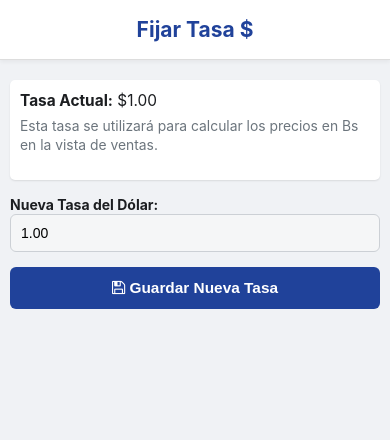
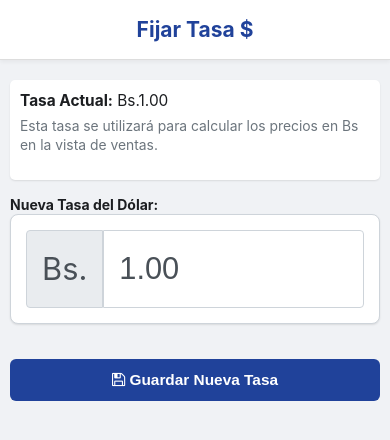
Before and after one commit to manuel-marg/ADH-Control-de-Ventas, a website: page www/tasa.html in a window 390 px wide. Drawn offline with Linux system fonts and the light colour scheme; some packages are replaced by stand-ins of ours.

Commit message:
Cambios en la vista de fijas tasa para que se vea mejor

```diff
--- a/www/css/index.css
+++ b/www/css/index.css
@@ -162,7 +162,6 @@ button:hover {
 
 #menu-section button {
     margin-bottom: 10px;
-    text-align: left;
     font-size: 1.1em; /* Increased font size */
 }
 
@@ -418,3 +417,61 @@ a:hover {
     margin-top: 5px;
     text-align: right;
 }
+
+.large-input {
+    padding: 15px; /* Aumentar el padding para hacer el input más grande */
+    font-size: 2em; /* Aumentar el tamaño del texto */
+}
+
+.input-group-custom {
+    display: flex;
+    align-items: center;
+    margin-bottom: 15px;
+    border: 1px solid #ced4da;
+    border-radius: .25rem;
+    overflow: hidden;
+}
+
+.input-group-prepend-custom {
+    display: flex;
+    align-items: center;
+    padding: 15px;
+    font-size: 2em; /* Keep user's requested font size */
+    font-weight: 400;
+    line-height: 1.5;
+    color: #495057;
+    text-align: center;
+    white-space: nowrap;
+    background-color: #e9ecef;
+    border-right: 1px solid #ced4da;
+    border-top-left-radius: .25rem;
+    border-bottom-left-radius: .25rem;
+    border: 1px solid #ced4da;
+}
+
+.input-group-custom .large-input {
+    position: relative;
+    display: block;
+    border: 1px solid #ced4da; /* Eliminar el borde del input */
+    margin-bottom: 0; /* Eliminar el margen inferior del input */
+    flex: 1 1 auto; /* Allow input to grow and shrink */
+    width: 1%; /* Required for flex-grow to work correctly */
+    padding: 15px; /* Mantener el padding para el tamaño */
+    font-size: 2em; /* Mantener el tamaño de fuente */
+    line-height: 1.5;
+    color: #495057;
+    background-color: #fff;
+    background-clip: padding-box;
+    box-sizing: border-box; /* Incluir padding en el tamaño */
+    border-top-left-radius: 0;
+    border-bottom-left-radius: 0;
+    border-top-right-radius: .25rem;
+    border-bottom-right-radius: .25rem;
+    transition: border-color .15s ease-in-out, box-shadow .15s ease-in-out;
+}
+
+.input-group-custom .large-input:focus {
+    border-color: #80bdff;
+    outline: 0;
+    box-shadow: 0 0 0 2px rgba(0, 123, 255, 0.25);
+}
--- a/www/tasa.html
+++ b/www/tasa.html
@@ -17,11 +17,15 @@
         <div id="tasa-section">
             <h2 class="navbar-h2">Fijar Tasa $</h2>
             <div style="margin-bottom: 15px; padding: 10px; border-radius: 5px;">
-                <strong>Tasa Actual:</strong> $<span id="tasa-actual-display">N/A</span>
+                <strong>Tasa Actual:</strong> Bs.<span id="tasa-actual-display">N/A</span>
                 <p style="margin-top: 5px; font-size: 0.9em; color: #6c757d;">Esta tasa se utilizará para calcular los precios en Bs en la vista de ventas.</p>
             </div>
             <label for="tasa-input">Nueva Tasa del Dólar:</label>
-            <input type="number" id="tasa-input" placeholder="Tasa del Dólar" step="0.01"><br>
+            <div class="input-group-custom">
+                <span class="input-group-prepend-custom">Bs.</span>
+                <input type="number" id="tasa-input" class="large-input" placeholder="Bs. 100.00" step="0.01">
+            </div>
+            <br>
             <button id="tasa-button-save"><i class="fa fa-save"></i> Guardar Nueva Tasa</button>
             <!-- Botón Volver al Menú eliminado -->
         </div>
```
